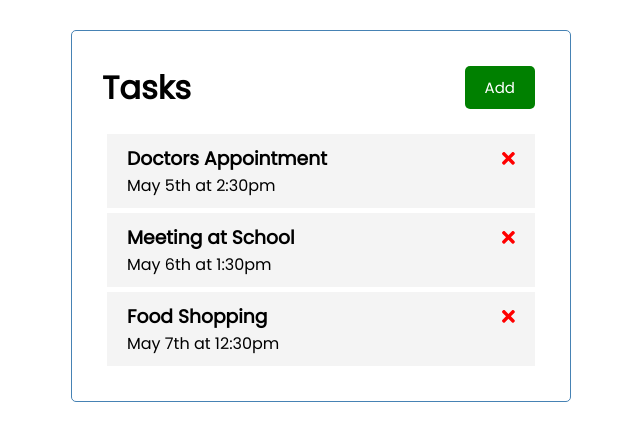
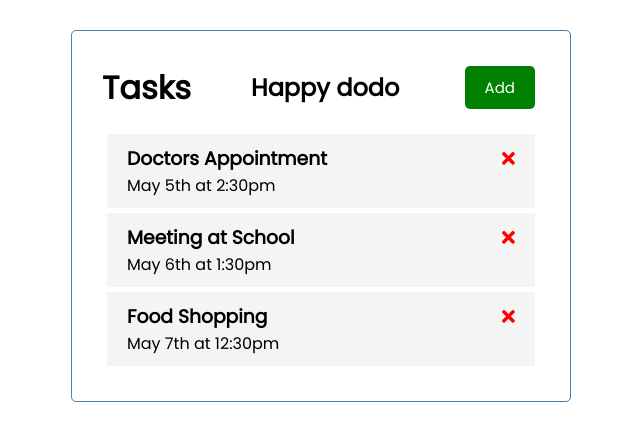
Before and after one commit to AnnaDore/angular-practice, an Angular app: page / in a window 1280 px wide. Shown: the top 440 px of the page, without its empty margins (319-959 px from the left). Built offline with nearby package versions, Linux system fonts and the light colour scheme.

Commit message:
deploy test

```diff
--- a/src/app/components/header/header.component.html
+++ b/src/app/components/header/header.component.html
@@ -1,5 +1,6 @@
 <header>
   <h1>{{ title }}</h1>
+  <h2>Happy dodo</h2>
   <app-button
     color="green"
     text="Add"
```
